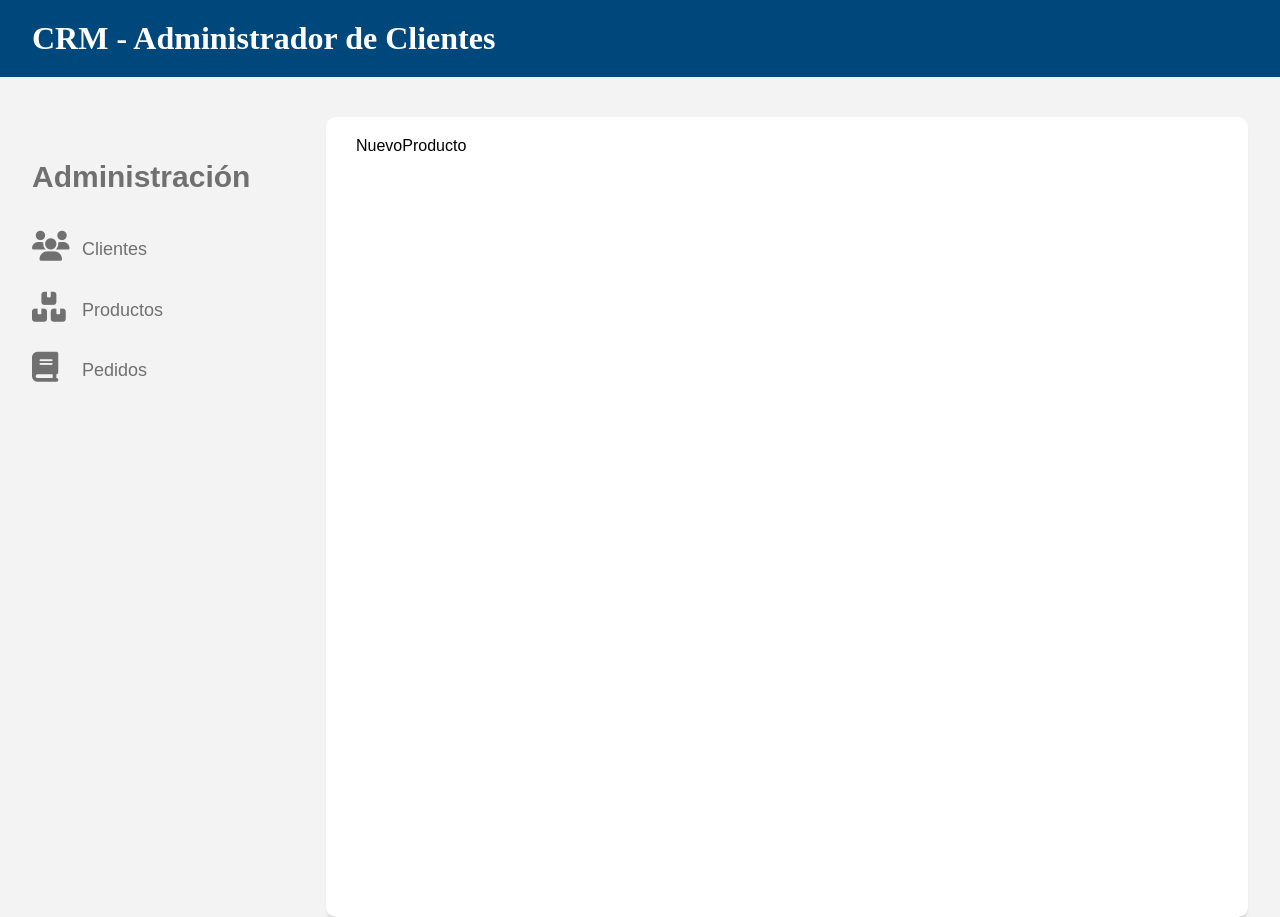
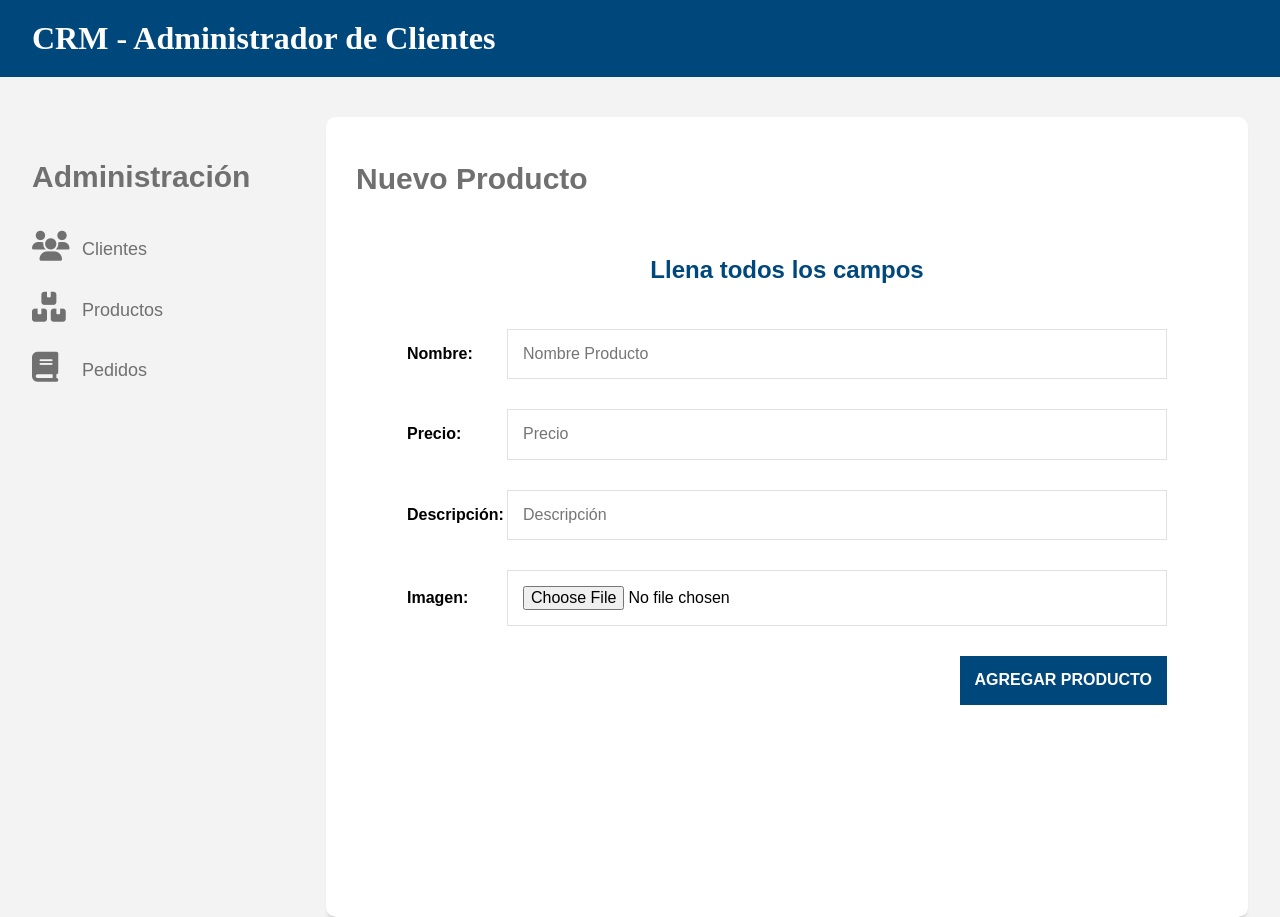
Before and after one commit to Lourdes-1984/CRM, a React (Create React App) app: page /productos/nuevo in a window 1280 px wide. Built offline with nearby package versions, Linux system fonts and the light colour scheme.

Commit message:
finalizando el crud en la seccion de productos

```diff
--- a/src/components/clientes/Clientes.js
+++ b/src/components/clientes/Clientes.js
@@ -2,7 +2,6 @@ import React, {Fragment, useEffect, useState}from 'react';
 //importar cliente axios
 import clienteAxios from '../config/axios.js';
 import Cliente from './Cliente';
-
 import { Link } from "react-router-dom";
 import Spinner from '../layout/Spinner'
 
--- a/src/components/clientes/EditarCliente.js
+++ b/src/components/clientes/EditarCliente.js
@@ -24,7 +24,6 @@ function EditarCliente() {
         const consultarAPI = async ()=>{
             const clienteConsulta = await clienteAxios.get(`/clientes/${id}`)
             console.log(clienteConsulta.data)
-
             //colocar en el state
             datosCliente(clienteConsulta.data)
         }
--- a/src/components/productos/EditarProducto.js
+++ b/src/components/productos/EditarProducto.js
@@ -1,8 +1,139 @@
-import React from 'react'
+import React, {Fragment, useState , useEffect}  from 'react';
+import { useParams } from 'react-router-dom';
+import { useNavigate } from 'react-router-dom';
+import Swal from 'sweetalert2';
+ import clienteAxios from '../config/axios';
+ import Spinner from '../layout/Spinner'
+
 
 function EditarProducto() {
+
+   //obtener el id
+   const {id} = useParams();
+   const navigate = useNavigate();
+   console.log(id)
+   //producto = state , guardarProducto= funcion para actualizar
+   const[producto , guardarProducto]= useState({
+      nombre: '',
+      precio: '',
+      descripcion: '',
+      imagen:''
+
+   });
+
+   //archivo = state, guardarArchivo = setState
+const [archivo, guardarArchivo]= useState('');
+
+   //QUERY A LA API para traer el producto a editar
+   const consultarAPI = async ()=>{
+    const productoConsulta = await clienteAxios.get(`/productos/${id}`)
+    console.log(productoConsulta.data)
+
+    //colocar en el state
+    guardarProducto(productoConsulta.data)
+}
+//useEffect , cuando el componente carga
+useEffect(() =>{
+    consultarAPI()
+},[]);
+//leer los datos del formulario
+const leerInfoProducto = e =>{
+  //almacenar lo que el usuario escribe en el state
+  guardarProducto({
+      //obtener una copia del state actual y agregar nuevo
+  ...producto,
+  [e.target.name]  : e.target.value
+  })
+};
+//Editar un producto en la base de datos
+  const editarProducto = async e =>{
+    e.preventDefault();
+
+    //crear el formdata para subir imagnes
+const formData = new FormData();
+formData.append('nombre', producto.nombre);
+formData.append('precio', producto.precio);
+formData.append('descripcion',producto.descripcion);
+formData.append('imagen', archivo);
+
+//almacenarlo en la base de datos
+try {
+  const res =  await clienteAxios.put(`/productos/${id}`, formData,{
+     headers: {
+       'Content-Type': 'multipart/form-data'
+     }
+   });
+   if(res.status === 200){
+    Swal.fire(
+      'Editado correctamente',
+      res.data.mensaje,
+      'success'
+    )
+   }
+   setTimeout(()=>{
+
+                        //REDIRECCIONAR
+                        navigate('/productos');
+                      },1000)
+ }
+ catch (error) {
+   console.log(error);
+   //lanzar el alert
+   Swal.fire({
+     type: error,
+     title:'Hubo un error',
+     text:'Vuelva intentarlo'
+   })
+ }
+  }
+
+//coloca la imagen en el state
+const leerArchivo = e =>{
+  guardarArchivo(e.target.files[0])
+
+}
+
+ //DESTRUCTURANDO extraer los valores del state
+ const{nombre,precio,descripcion,imagen}= producto;
+  //spinner de carga
+ if(!nombre) return <Spinner/>
+
   return (
-    <div>EditarProducto</div>
+    <Fragment>
+       <h2>EditarProducto</h2>
+
+<form onSubmit={editarProducto}>
+<legend>Llena todos los campos</legend>
+
+<div className="campo">
+    <label>Nombre:</label>
+    <input type="text" placeholder="Nombre Producto" name="nombre" value={nombre} onChange={leerInfoProducto}/>
+</div>
+
+<div className="campo">
+    <label>Precio:</label>
+    <input type="number" name="precio" min="0.00" step="0.01" placeholder="Precio" value={precio} onChange={leerInfoProducto} />
+</div>
+
+<div className="campo">
+    <label>Descripción:</label>
+    <input type="text" name="descripcion" min="0.00" step="0.01" placeholder="Descripción" value={descripcion} onChange={leerInfoProducto} />
+</div>
+
+<div className="campo">
+    <label>Imagen:</label>
+    {imagen ? (
+      <img src= {`http://localhost:4000/${imagen}`} alt='imagen' width= '300' />
+    ) : null }
+    <input type="file"  name="imagen" onChange={leerArchivo}/>
+</div>
+
+<div className="enviar">
+        <input type="submit" className="btn btn-azul" value="Editar Producto"/>
+</div>
+</form>
+    </Fragment>
+
   )
 }
 
--- a/src/components/productos/NuevoProducto.js
+++ b/src/components/productos/NuevoProducto.js
@@ -1,8 +1,112 @@
-import React from 'react'
+import React, {Fragment, useState} from 'react';
+import { useNavigate } from 'react-router-dom';
+import  Swal from 'sweetalert2';
+import clienteAxios from '../config/axios';
+
 
 function NuevoProducto() {
+  const navigate = useNavigate();
+
+ //producto = state, guadarProductos = funcion para guardar el setState
+ const [producto, guardarProducto]= useState({
+  nombre:'',
+  precio:'',
+  descripcion:'',
+});
+//archivo = state, guardarArchivo = setState
+const [archivo, guardarArchivo]= useState('');
+
+//almacena un nuevo producto en la base de daatos
+const agregarProducto = async e =>{
+  e.preventDefault();
+//crear el formdata para subir imagnes
+const formData = new FormData();
+formData.append('nombre', producto.nombre);
+formData.append('precio', producto.precio);
+formData.append('descripcion',producto.descripcion);
+formData.append('imagen', archivo);
+
+//almacenarlo en la base de datos
+try {
+  const res =  await clienteAxios.post('/productos', formData,{
+     headers: {
+       'Content-Type': 'multipart/form-data'
+     }
+   });
+   if(res.status === 200){
+    Swal.fire(
+      'Agregado correctamente',
+      res.data.mensaje,
+      'success'
+    )
+   }
+   setTimeout(()=>{
+
+                        //REDIRECCIONAR
+                        navigate('/productos');
+                      },1000)
+ }
+ catch (error) {
+   console.log(error);
+   //lanzar el alert
+   Swal.fire({
+     type: error,
+     title:'Hubo un error',
+     text:'Vuelva intentarlo'
+   })
+ }
+
+}
+
+
+//leer los datos del formulario
+const leerInfoProducto = e =>{
+  //almacenar lo que el usuario escribe en el state
+  guardarProducto({
+      //obtener una copia del state actual y agregar nuevo
+  ...producto,
+  [e.target.name]  : e.target.value
+  })
+}
+//coloca la imagen en el state
+const leerArchivo = e =>{
+  guardarArchivo(e.target.files[0])
+
+}
+
   return (
-    <div>NuevoProducto</div>
+    <Fragment>
+        <h2>Nuevo Producto</h2>
+
+    <form onSubmit={agregarProducto}>
+    <legend>Llena todos los campos</legend>
+
+    <div className="campo">
+        <label>Nombre:</label>
+        <input type="text" placeholder="Nombre Producto" name="nombre" onChange={leerInfoProducto}/>
+    </div>
+
+    <div className="campo">
+        <label>Precio:</label>
+        <input type="number" name="precio" min="0.00" step="0.01" placeholder="Precio"  onChange={leerInfoProducto} />
+    </div>
+
+    <div className="campo">
+        <label>Descripción:</label>
+        <input type="text" name="descripcion" min="0.00" step="0.01" placeholder="Descripción"  onChange={leerInfoProducto} />
+    </div>
+
+    <div className="campo">
+        <label>Imagen:</label>
+        <input type="file"  name="imagen" onChange={leerArchivo}/>
+    </div>
+
+    <div className="enviar">
+            <input type="submit" className="btn btn-azul" value="Agregar Producto"/>
+    </div>
+</form>
+    </Fragment>
+
   )
 }
 
--- a/src/components/productos/Producto.js
+++ b/src/components/productos/Producto.js
@@ -60,7 +60,7 @@ function Producto({producto}) {
                 </Link>
                 <button type="button" className="btn btn-rojo btn-eliminar" onClick={() => eliminarProducto(_id)}>
                     <i className="fas fa-times"></i>
-                    Eliminar Cliente
+                    Eliminar producto
                 </button>
             </div>
         </li>
```
Also changed, not shown: 6 other files (tests, documents, lock files or other folders).
